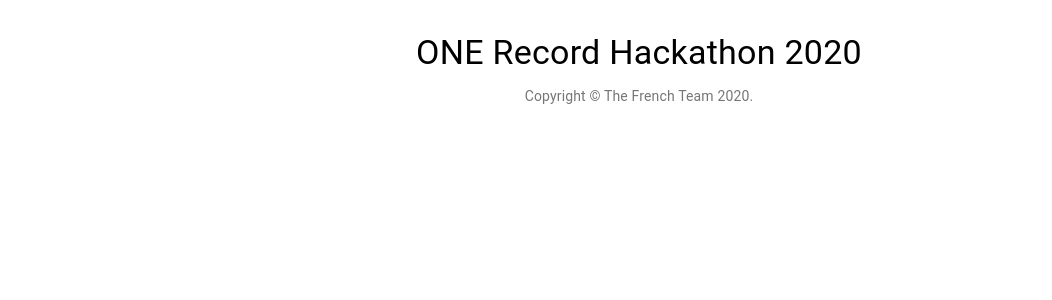
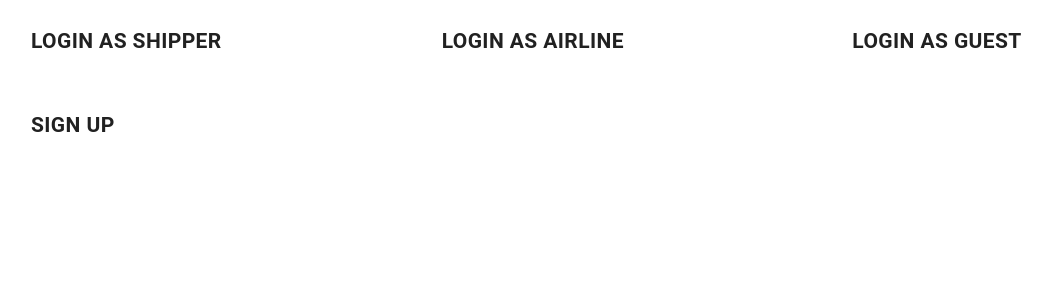
Before and after one commit to La-French-Team/ONE-Record-Hackathon-2020, a React (Create React App) app: page / in a window 1280 px wide. Shown: the top 300 px of the page, without its empty margins (1-1053 px from the left). Built offline with nearby package versions, Linux system fonts and the light colour scheme.

Commit message:
Added login page

```diff
--- a/src/App.jsx
+++ b/src/App.jsx
@@ -1,6 +1,6 @@
 import React from 'react';
 import { BrowserRouter as Router, Switch, Route } from 'react-router-dom';
-import { Home, About } from './pages';
+import { Home, About, Login } from './pages';
 import { ThemeProvider, createMuiTheme } from '@material-ui/core/styles';
 import purple from '@material-ui/core/colors/purple';
 import green from '@material-ui/core/colors/green';
@@ -25,7 +25,7 @@ function App() {
             <About />
           </Route>
           <Route path='/'>
-            <Home />
+            <Login />
           </Route>
         </Switch>
       </Router>
--- a/src/pages/Login.jsx
+++ b/src/pages/Login.jsx
@@ -1,5 +1,31 @@
+import { Button, Container, Grid } from '@material-ui/core';
 import React from 'react';
 
 export default () => {
-  return <h2>Login page</h2>;
+  return (
+    <Container>
+      <Grid container spacing={12}>
+        <Grid item xs={4}>
+          <Button>
+            <h2>Login as shipper</h2>
+          </Button>
+        </Grid>
+        <Grid item xs={4}>
+          <Button>
+            <h2>Login as airline</h2>
+          </Button>
+        </Grid>
+        <Grid item xs={4}>
+          <Button>
+            <h2>Login as guest</h2>
+          </Button>
+        </Grid>
+        <Grid item xs={12}>
+          <Button>
+            <h2>Sign up</h2>
+          </Button>
+        </Grid>
+      </Grid>
+    </Container>
+  );
 };
--- a/src/pages/index.js
+++ b/src/pages/index.js
@@ -4,4 +4,4 @@ import Login from './Login';
 import Overview from './Overview';
 import Details from './Details';
 
-export { Home, About, Login, Overview };
+export { Home, About, Login, Overview, Details };
```
Also changed, not shown: 1 other file (tests, documents, lock files or other folders).
